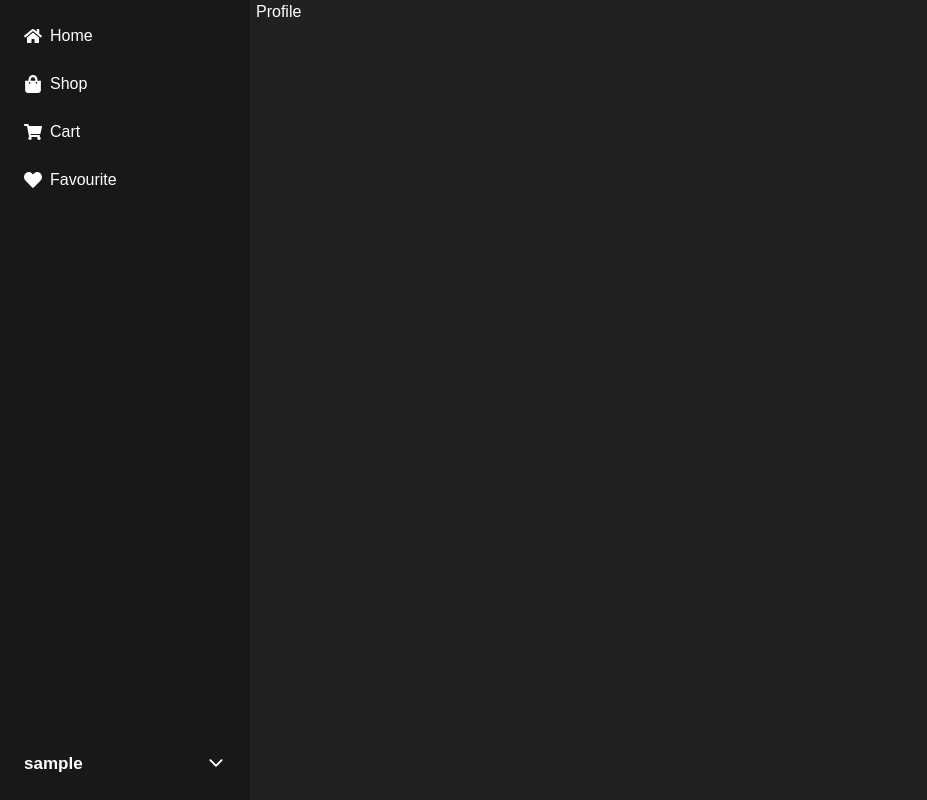
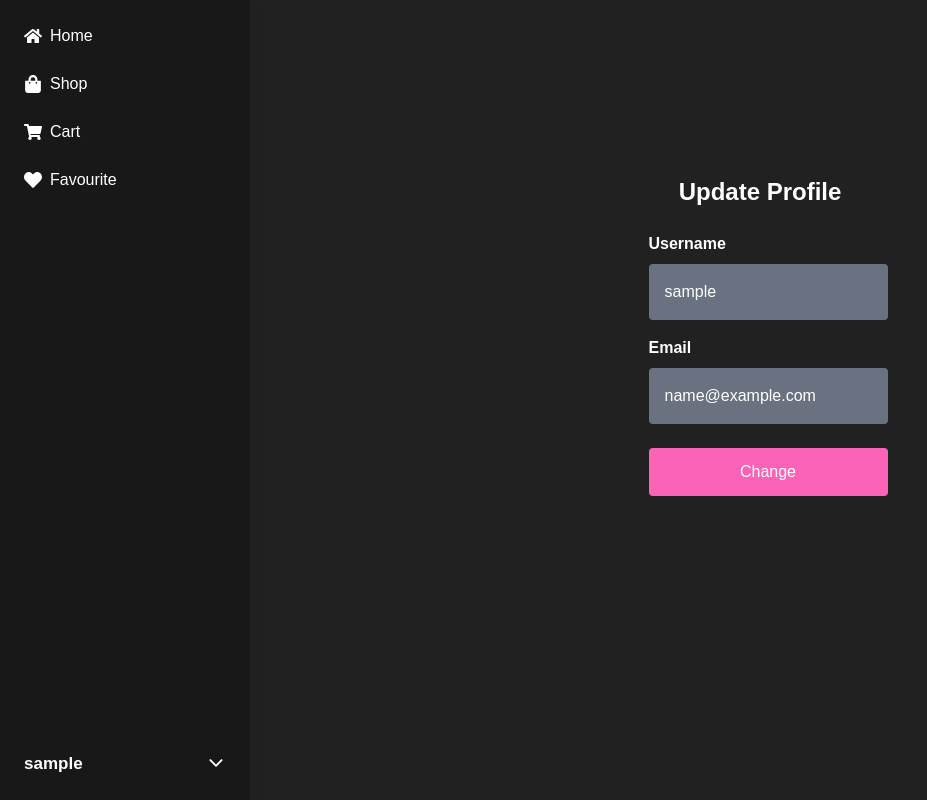
Before and after one commit to txrunishere/shopcom, a React (Vite) app in the folder frontend/: page /profile in a window 1280 px wide. Shown: the whole page, without its empty margins (0-927 px from the left). Built offline with nearby package versions, Linux system fonts and the light colour scheme; sample sign-in values are in the browser's storage.

Commit message:
feat: implement user profile update functionality

```diff
--- a/frontend/src/features/api/userApiSlice.ts
+++ b/frontend/src/features/api/userApiSlice.ts
@@ -22,7 +22,27 @@ const userApiSlice = apiSlice.injectEndpoints({
         body: data,
       }),
     }),
+    updateProfile: builder.mutation({
+      query: (data) => ({
+        url: "/user/",
+        method: "PUT",
+        body: data,
+      }),
+    }),
+    changePassword: builder.mutation({
+      query: (data) => ({
+        url: "/user/",
+        patch: "PATCH",
+        body: data,
+      }),
+    }),
   }),
 });
 
-export const { useLoginMutation, useLogoutMutation, useRegisterMutation } = userApiSlice;
+export const {
+  useLoginMutation,
+  useLogoutMutation,
+  useRegisterMutation,
+  useChangePasswordMutation,
+  useUpdateProfileMutation,
+} = userApiSlice;
--- a/frontend/src/pages/User/Profile.tsx
+++ b/frontend/src/pages/User/Profile.tsx
@@ -1,7 +1,88 @@
+import { useEffect, useId, useState, type ChangeEvent } from "react";
+import { useAppDispatch, useAppSelector } from "../../hooks";
+import { useUpdateProfileMutation } from "../../features/api/userApiSlice";
+import { toast } from "react-toastify";
+import { setCredentials } from "../../features/auth/authSlice";
+
 const Profile = () => {
+  const [username, setUsername] = useState<string>("");
+  const [email, setEmail] = useState<string>("");
+
+  const { userInfo } = useAppSelector((state) => state.auth);
+  const id = useId();
+
+  const [handleUserProfileUpdate, { isLoading }] = useUpdateProfileMutation();
+
+  useEffect(() => {
+    if (userInfo) {
+      setUsername(userInfo?.username);
+      setEmail(userInfo?.email);
+    }
+  }, [userInfo]);
+
+  const dispatch = useAppDispatch();
+
+  const handleSubmit = async (e: ChangeEvent<HTMLFormElement>) => {
+    e.preventDefault();
+    try {
+      const user = await handleUserProfileUpdate({
+        username,
+        email,
+      }).unwrap();
+      if (user?.success) {
+        dispatch(setCredentials({ ...user?.updatedUser }));
+        toast.success(user.message);
+      }
+    } catch (error) {
+      toast.error((error as any).data.error);
+    }
+  };
+
   return (
-    <div>Profile</div>
-  )
-}
+    <div className="container mx-auto p-4 mt-[10rem]">
+      <div className="flex justify-center flex-col items-center md:flex md:space-x-4">
+        <h2 className="text-2xl font-semibold mb-6">Update Profile</h2>
 
-export default Profile
+        <form onSubmit={handleSubmit}>
+          <div className="mb-4 flex flex-col space-y-2">
+            <label htmlFor={id + "-username"} className="block font-semibold">
+              Username
+            </label>
+            <input
+              className="p-4 rounded-sm w-full outline-none bg-gray-500"
+              type="text"
+              id={id + "-username"}
+              value={username}
+              name="username"
+              onChange={(e) => setUsername(e.target.value)}
+            />
+          </div>
+          <div className="mb-4 flex flex-col space-y-2">
+            <label htmlFor={id + "-email"} className="block font-semibold">
+              Email
+            </label>
+            <input
+              className="p-4 rounded-sm w-full outline-none bg-gray-500"
+              type="email"
+              id={id + "-email"}
+              value={email}
+              name="email"
+              onChange={(e) => setEmail(e.target.value)}
+            />
+          </div>
+          <button
+            type="submit"
+            disabled={isLoading}
+            className={`bg-pink-400 w-full mt-2 hover:bg-pink-500 py-3 px-2 rounded-sm ${
+              isLoading ? "opacity-50" : "opacity-100"
+            }`}
+          >
+            Change
+          </button>
+        </form>
+      </div>
+    </div>
+  );
+};
+
+export default Profile;
```
